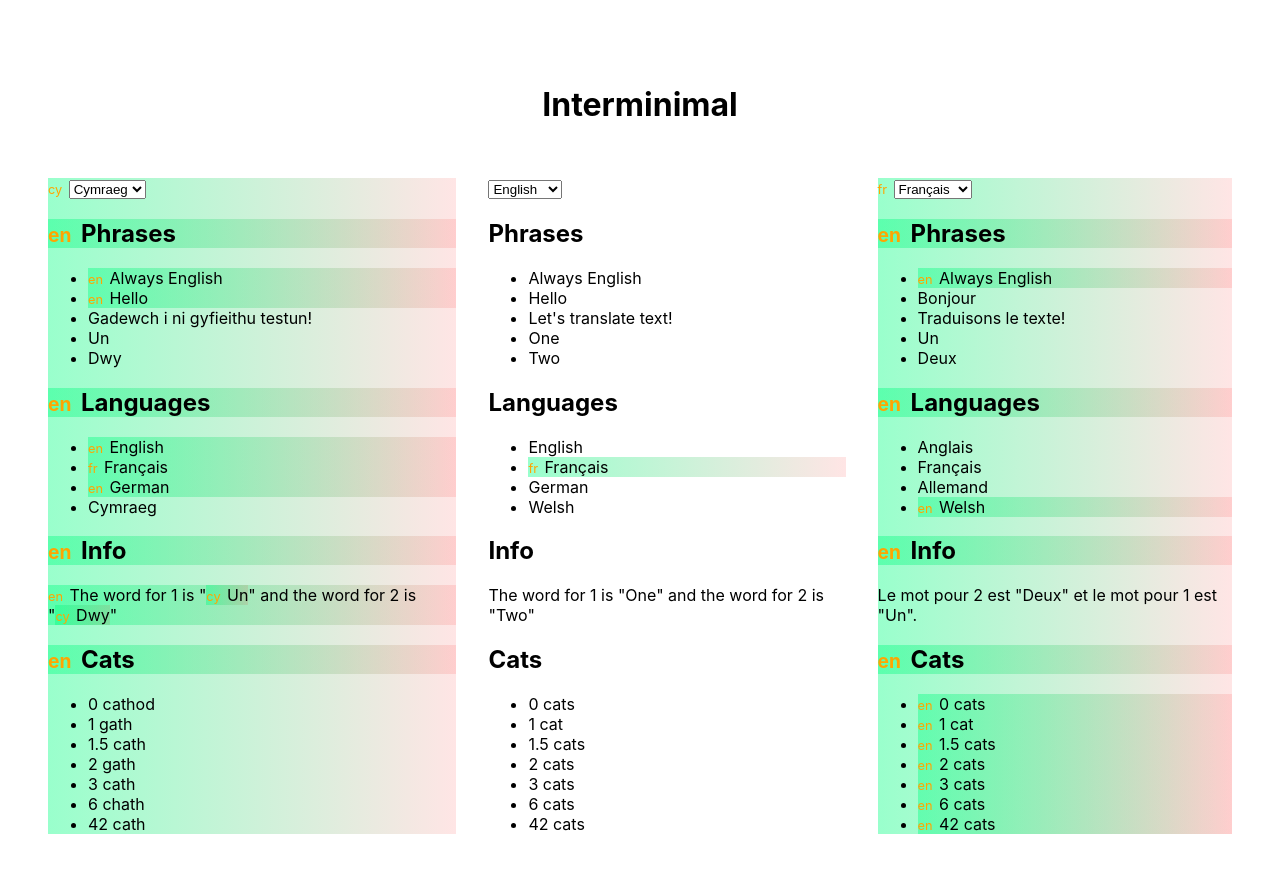
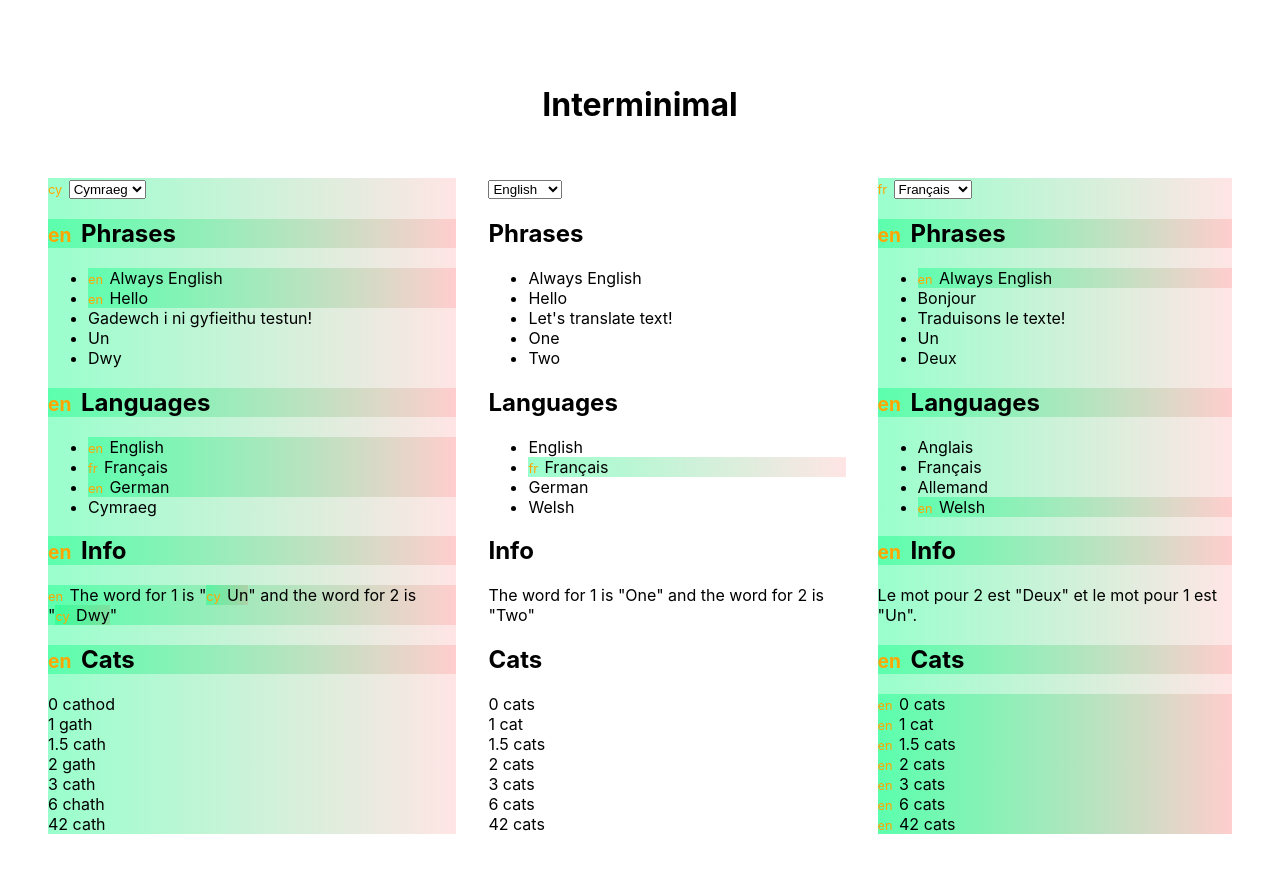
Before and after one commit to BBCNI/Interminimal, a Next.js app: page / in a window 1280 px wide. Shown: the top 872 px of the page. Built offline with nearby package versions, Linux system fonts and the light colour scheme.

Commit message:
Cats are divs. Duh.

```diff
--- a/pages/index.tsx
+++ b/pages/index.tsx
@@ -99,13 +99,11 @@ const Block: ComponentType<PageProps & { lang: string }> = ({
           <T tag="two" />
         </T>
         <T as="h2" text="Cats" />
-        <ul>
-          {counts.map((n, i) => (
-            <T as="li" key={i} tag="cat" count={n}>
-              {String(n)}
-            </T>
-          ))}
-        </ul>
+        {counts.map((n, i) => (
+          <T as="div" key={i} tag="cat" count={n}>
+            {String(n)}
+          </T>
+        ))}
       </Translate>
     </div>
   );
```
